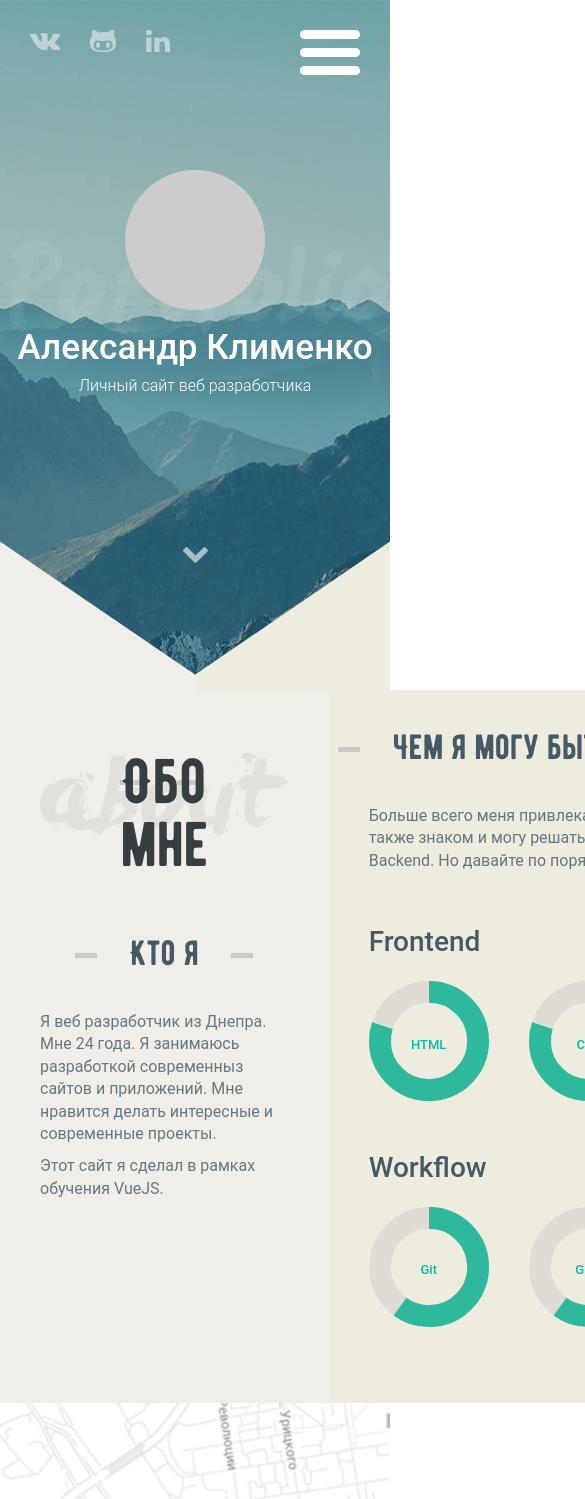
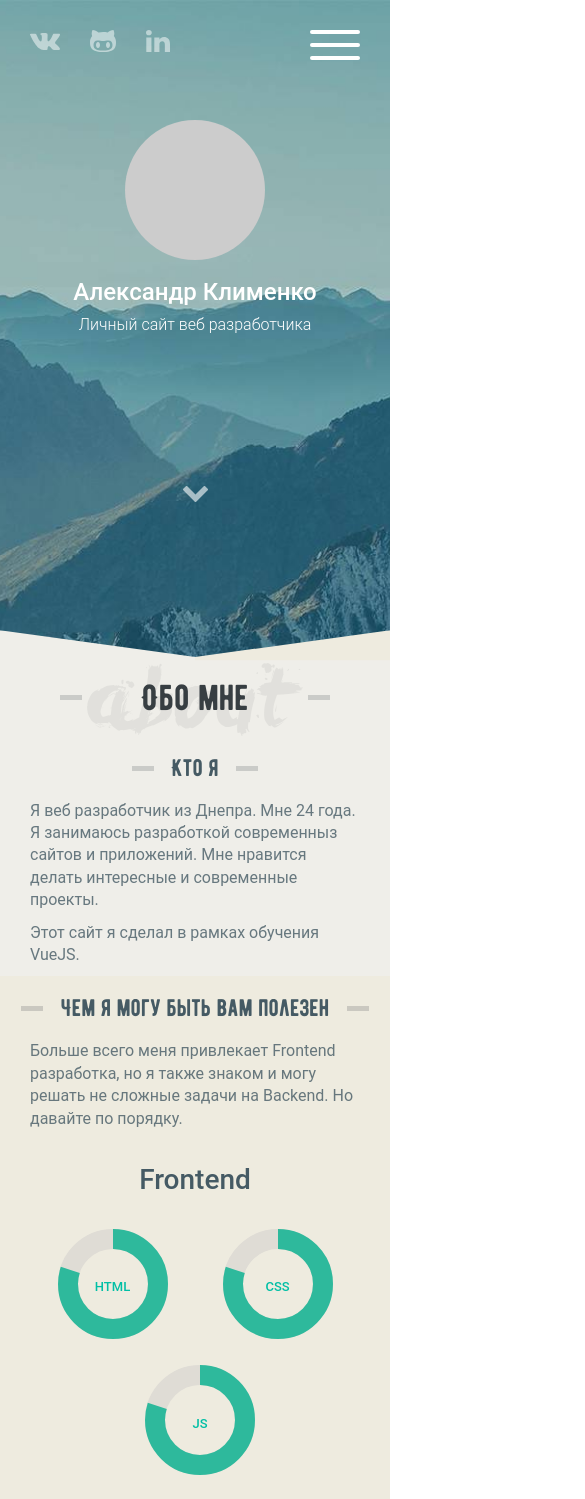
Before and after one commit to BeMoreHuman/BeMoreHuman.github.io, a Vue app: page /about in a window 390 px wide. Shown: the top 1499 px of the page, 585 px wide, since content can reach past the window. Built offline with nearby package versions, Linux system fonts and the light colour scheme; a web font is replaced by a local one.

Commit message:
works / about pages mobile view

```diff
--- a/src/components/Footer.vue
+++ b/src/components/Footer.vue
@@ -88,4 +88,26 @@ export default {
     font-weight: 500;
   }
 }
+@media all and (max-width: 767px) {
+  .footer {
+    &__row {
+      display: block;
+    }
+    &__social {
+      margin-top: 20px;
+    }
+    &__text {
+      margin-top: 5px;
+    }
+  }
+  .menu__list {
+    justify-content: space-between;
+  }
+  .menu__item {
+    margin-right: 0;
+  }
+  .menu__link {
+    font-size: 12px;
+  }
+}
 </style>
--- a/src/components/HeroBlock.vue
+++ b/src/components/HeroBlock.vue
@@ -54,5 +54,13 @@ export default {
     line-height: 1.4;
     color: #fff;
   }
+  @media all and (max-width: 767px) {
+    &__bg {
+      background: none;
+    }
+    &__name {
+      font-size: 24px;
+    }
+  }
 }
 </style>
--- a/src/components/MenuHeader.vue
+++ b/src/components/MenuHeader.vue
@@ -203,5 +203,44 @@ export default {
       }
     }
   }
+  @media all and (max-width: 767px) {
+    &__btn {
+      width: 50px;
+      height: 32px;
+    }
+    &__btn span {
+      height: 4px;
+      &:nth-child(3),
+      &:nth-child(4) {
+        top: 13px;
+      }
+      &:nth-child(5),
+      &:nth-child(6) {
+        top: 26px;
+      }
+    }
+    &--active .menu__btn span {
+      &:nth-child(5) {
+        left: 5px;
+        top: 22px;
+      }
+      &:nth-child(6) {
+        left: calc(50% - 5px);
+        top: 22px;
+      }
+    }
+    &__item {
+      margin-bottom: 35px;
+    }
+    &__link {
+      padding-left: 45px;
+      padding-right: 45px;
+      font-size: 36px;
+      &:before,
+      &:after {
+        top: 15px;
+      }
+    }
+  }
 }
 </style>
--- a/src/components/SkillList.vue
+++ b/src/components/SkillList.vue
@@ -77,5 +77,20 @@ export default {
       }
     }
   }
+  @media all and (max-width: 767px) {
+    padding-top: 20px;
+    text-align: center;
+    &__list {
+      flex-wrap: wrap;
+      justify-content: space-around;
+    }
+    &__item {
+      margin: 10px;
+    }
+    &__circle {
+      width: 110px;
+      height: 110px;
+    }
+  }
 }
 </style>
--- a/src/views/About.vue
+++ b/src/views/About.vue
@@ -335,4 +335,57 @@ export default {
 
 @media all and (max-width: 1799px) {
 }
+@media all and (max-width: 767px) {
+  .hero-section {
+    padding-top: 100px;
+    height: 90vh;
+  }
+  .about-section {
+    display: block;
+  }
+  .about-article {
+    padding: 0 30px;
+  }
+  .about-article__title {
+    padding: 20px 30px;
+    font-size: 36px;
+    &:before {
+      top: 35px;
+      left: 30px;
+    }
+    &:after {
+      top: 35px;
+      right: 30px;
+    }
+  }
+  .about-section__triangles {
+    height: 30px;
+  }
+  .about-article__subtitle {
+    padding: 20px;
+    font-size: 24px;
+    &:before {
+      top: 30px;
+      left: -20px;
+    }
+    &:after {
+      top: 30px;
+      right: -20px;
+    }
+  }
+  .map-section {
+    padding-bottom: 205px;
+    min-height: 750px;
+  }
+  .contact-block {
+    padding: 20px;
+  }
+  .contact-block__title {
+    font-size: 24px;
+    &:before,
+    &:after {
+      top: 10px;
+    }
+  }
+}
 </style>
--- a/src/views/Works.vue
+++ b/src/views/Works.vue
@@ -543,4 +543,85 @@ export default {
   background: url("../assets/images/icons/hamburger.svg") no-repeat center /
     contain;
 }
+
+@media all and (max-width: 767px) {
+  .hero-section {
+    padding-top: 100px;
+    height: 90vh;
+  }
+  .works__title {
+    padding-top: 30px;
+    padding-bottom: 30px;
+    font-size: 36px;
+    &:before,
+    &:after {
+      top: 50px;
+    }
+  }
+  .works-section__triangles {
+    height: 30px;
+  }
+  .works__container {
+    grid-auto-columns: 1fr 1fr;
+    grid-auto-rows: auto;
+    grid-template-areas:
+        "work work"
+        "preview preview"
+        "thumb1 thumb2";
+    grid-column-gap: 0;
+  }
+  .work__preview {
+    padding: 20px;
+  }
+  .work__img {
+    width: 280px;
+    height: 220px;
+  }
+  .work__thumb-img {
+    width: 120px;
+    height: 60px;
+  }
+  .work__thumb-btn {
+    transform: translate(-50%, -75%);
+  }
+  .about__title {
+    padding-top: 30px;
+    padding-bottom: 30px;
+    font-size: 36px;
+    &:before,
+    &:after {
+      top: 50px;
+    }
+  }
+  .testimonials__container {
+    display: block;
+    padding: 0 10px;
+  }
+  .testimonials__block {
+    margin: 25px 0 0;
+    &:first-child {
+      margin-top: 0;
+    }
+  }
+  .testimonials__text {
+    margin-bottom: 10px;
+  }
+  .testimonials__icon {
+    margin: 0 auto 20px;
+  }
+  .testimonials__author {
+    margin-right: 15px;
+    width: 55px;
+    height: 55px;
+  }
+  .testimonials__name {
+    max-width: 220px;
+  }
+  .form-contact {
+    width: 300px;
+  }
+  .form-contact__title {
+    font-size: 24px;
+  }
+}
 </style>
```
